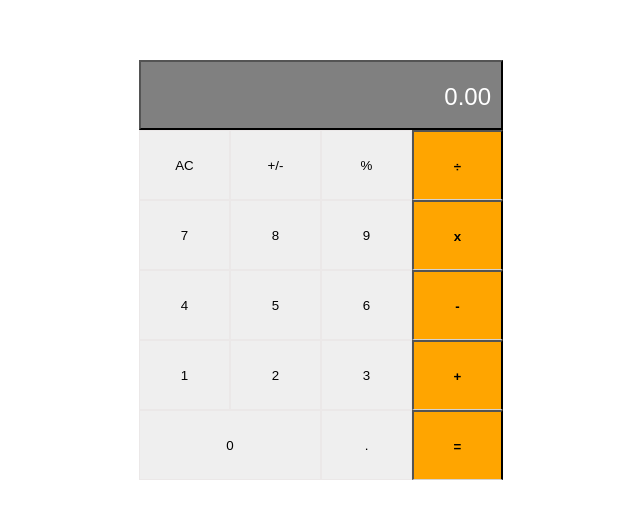
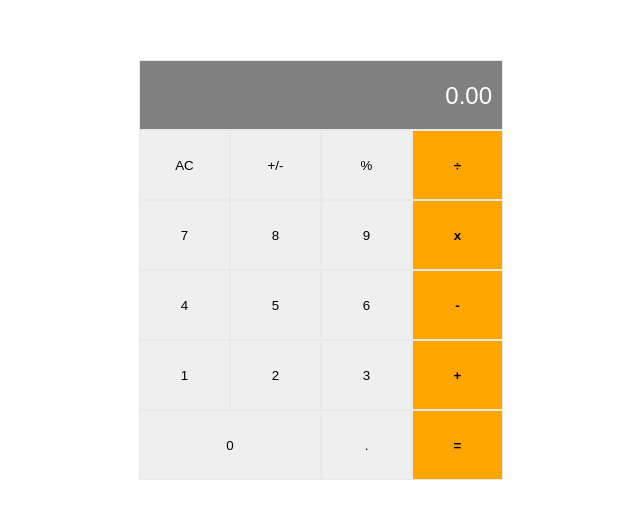
Before and after one commit to Amedzro-Elikplim/Math-magicians, a React (Create React App) app: page / in a window 1280 px wide. Shown: the part 130-648 px from the top of the page, without its empty margins (319-959 px from the left). Built offline with nearby package versions, Linux system fonts and the light colour scheme.

Commit message:
Change border of orange button to white

```diff
--- a/src/components/Calculator/Calculator.css
+++ b/src/components/Calculator/Calculator.css
@@ -14,6 +14,7 @@
   background-color: orange;
   border-bottom: 1px solid rgb(211, 211, 211);
   font-weight: bold;
+  border: 1px solid rgb(235, 232, 232);
 }
 
 .gray-bg {
@@ -26,6 +27,7 @@
   padding-right: 10px;
   color: white;
   font-size: x-large;
+  border: 1px solid rgb(235, 232, 232);
 }
 
 .span-2 {
```
